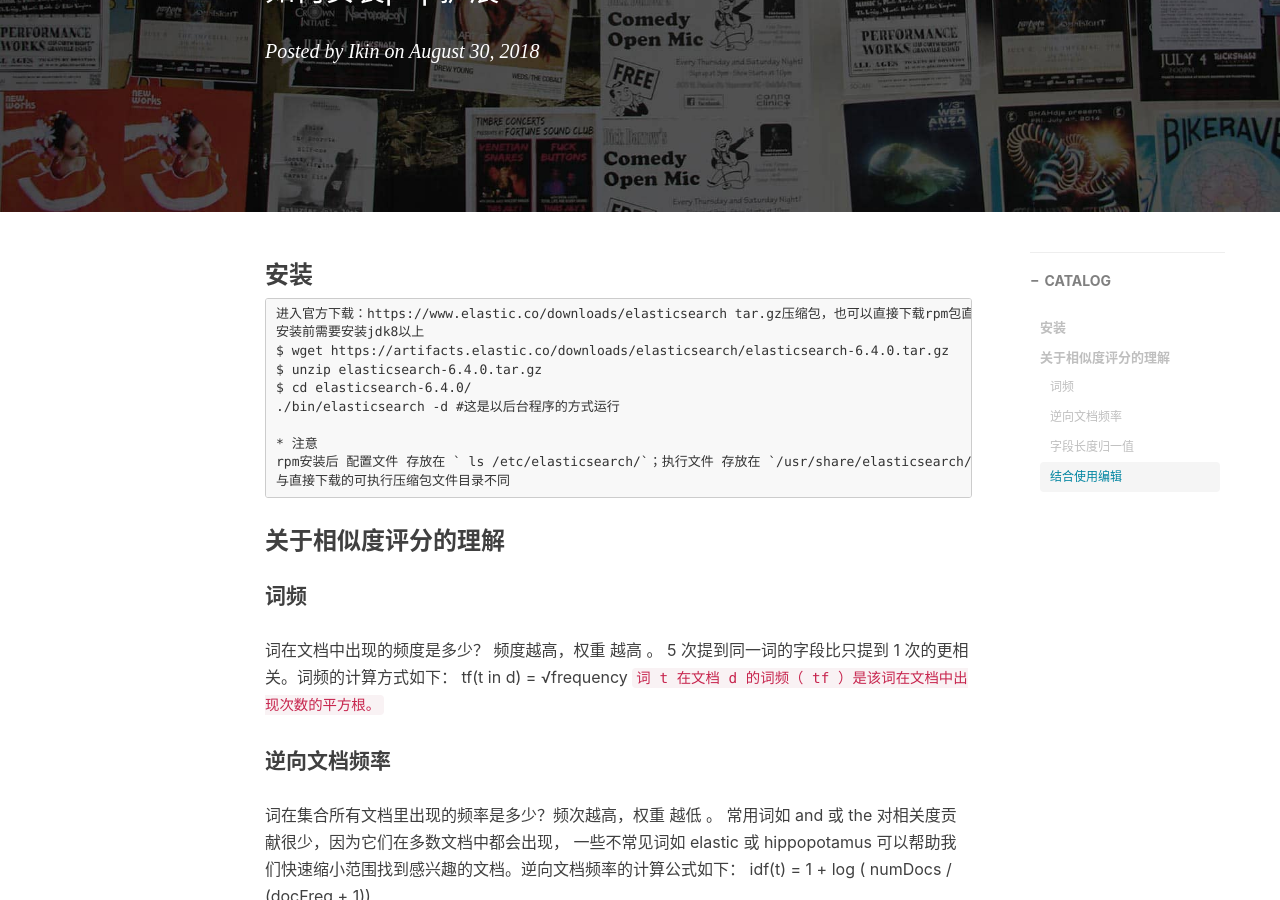
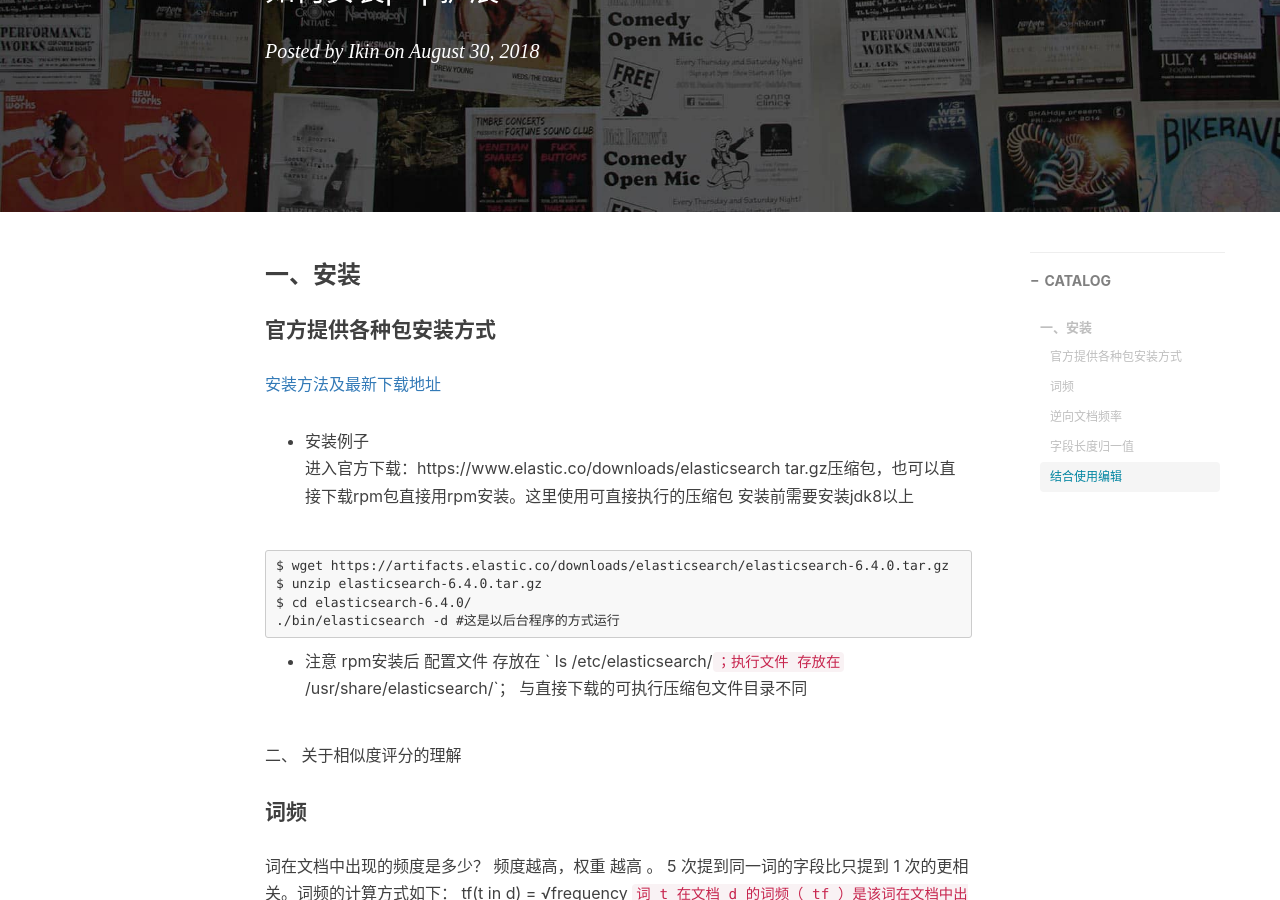
Before and after one commit to ryuqing/ikinblog, a Jekyll site: the page built from _posts/2018-08-30-php-elasticsearch-打造高可用的搜索引擎.md, in a window 1280 px wide and 900 px high, scrolled down 311 px. Built offline with Jekyll 4.4.1, drawn with Linux system fonts in a browser that asks for light colours; nearby versions of some CDN libraries; comment, search, counter and statistics services are not loaded.

Commit message:
更新文档

````diff
--- a/_posts/2018-08-30-php-elasticsearch-打造高可用的搜索引擎.md
+++ b/_posts/2018-08-30-php-elasticsearch-打造高可用的搜索引擎.md
@@ -10,21 +10,28 @@ tags:
     - elasticsearch
 ---
 
-### 安装
-```
+### 一、安装
+
+#### 官方提供各种包安装方式
+[安装方法及最新下载地址](https://www.elastic.co/guide/en/elasticsearch/reference/current/install-elasticsearch.html#install-elasticsearch)
+
+* 安装例子
 进入官方下载：https://www.elastic.co/downloads/elasticsearch tar.gz压缩包，也可以直接下载rpm包直接用rpm安装。这里使用可直接执行的压缩包
 安装前需要安装jdk8以上
+
+```
 $ wget https://artifacts.elastic.co/downloads/elasticsearch/elasticsearch-6.4.0.tar.gz
 $ unzip elasticsearch-6.4.0.tar.gz
 $ cd elasticsearch-6.4.0/
 ./bin/elasticsearch -d #这是以后台程序的方式运行
+```
 
 * 注意
 rpm安装后 配置文件 存放在 ` ls /etc/elasticsearch/`；执行文件 存放在 `/usr/share/elasticsearch/`；
 与直接下载的可执行压缩包文件目录不同
-```
 
-### 关于相似度评分的理解
+
+二、 关于相似度评分的理解
 
 #### 词频
 
@@ -49,7 +56,6 @@ idf(t) = 1 + log ( numDocs / (docFreq + 1))
 * [详见 相似度评分背后理论](https://www.elastic.co/guide/cn/elasticsearch/guide/current/scoring-theory.html#idf)
 
 
-
 > 网上优秀的文章不少，如果初次使用请把下列文档通读一遍，相信增益不少。我这里权当记录了，后续使用过程中有更深刻的理解再作补充。
 
 * 参考文档及拓展阅读
````
